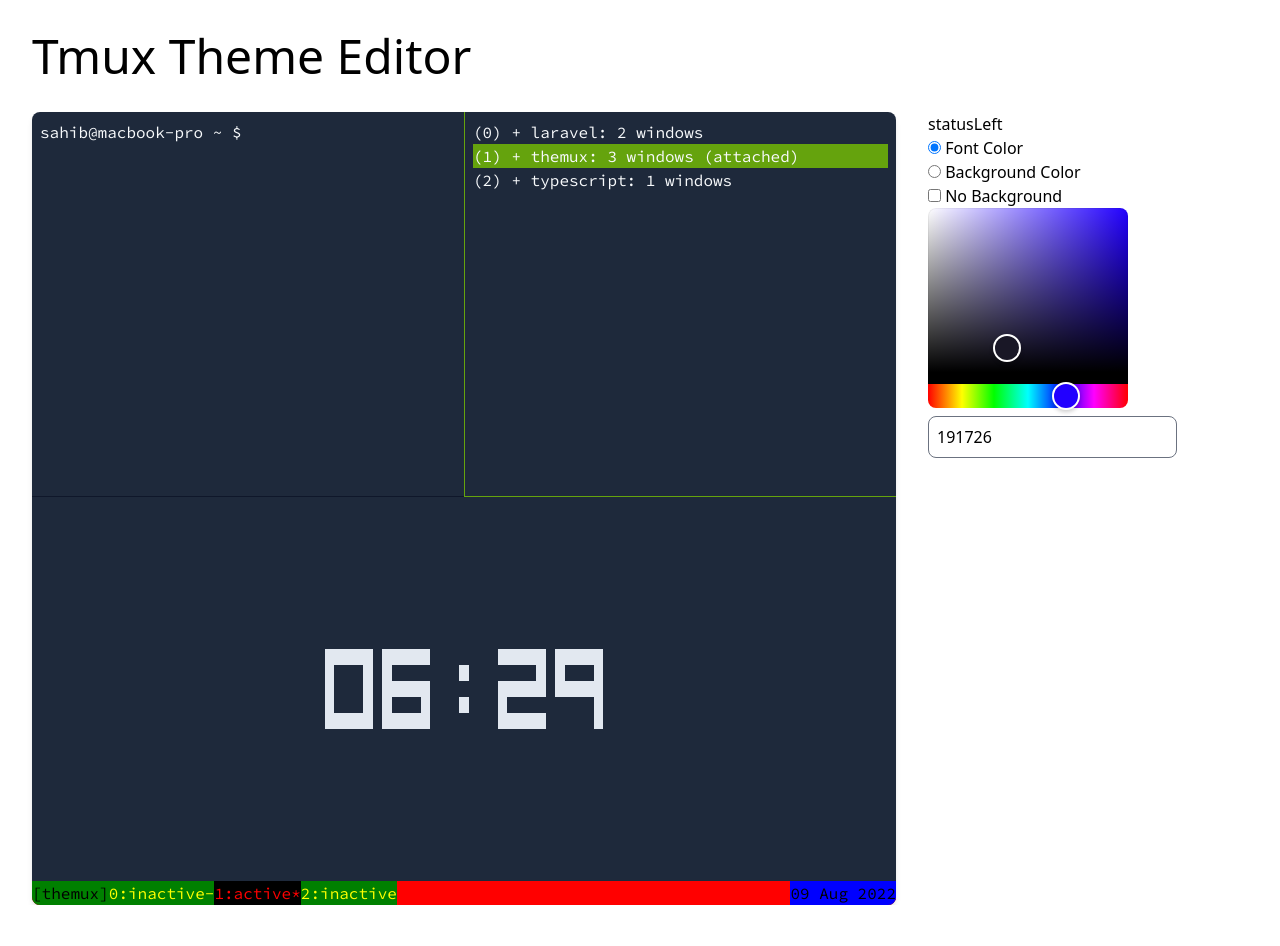
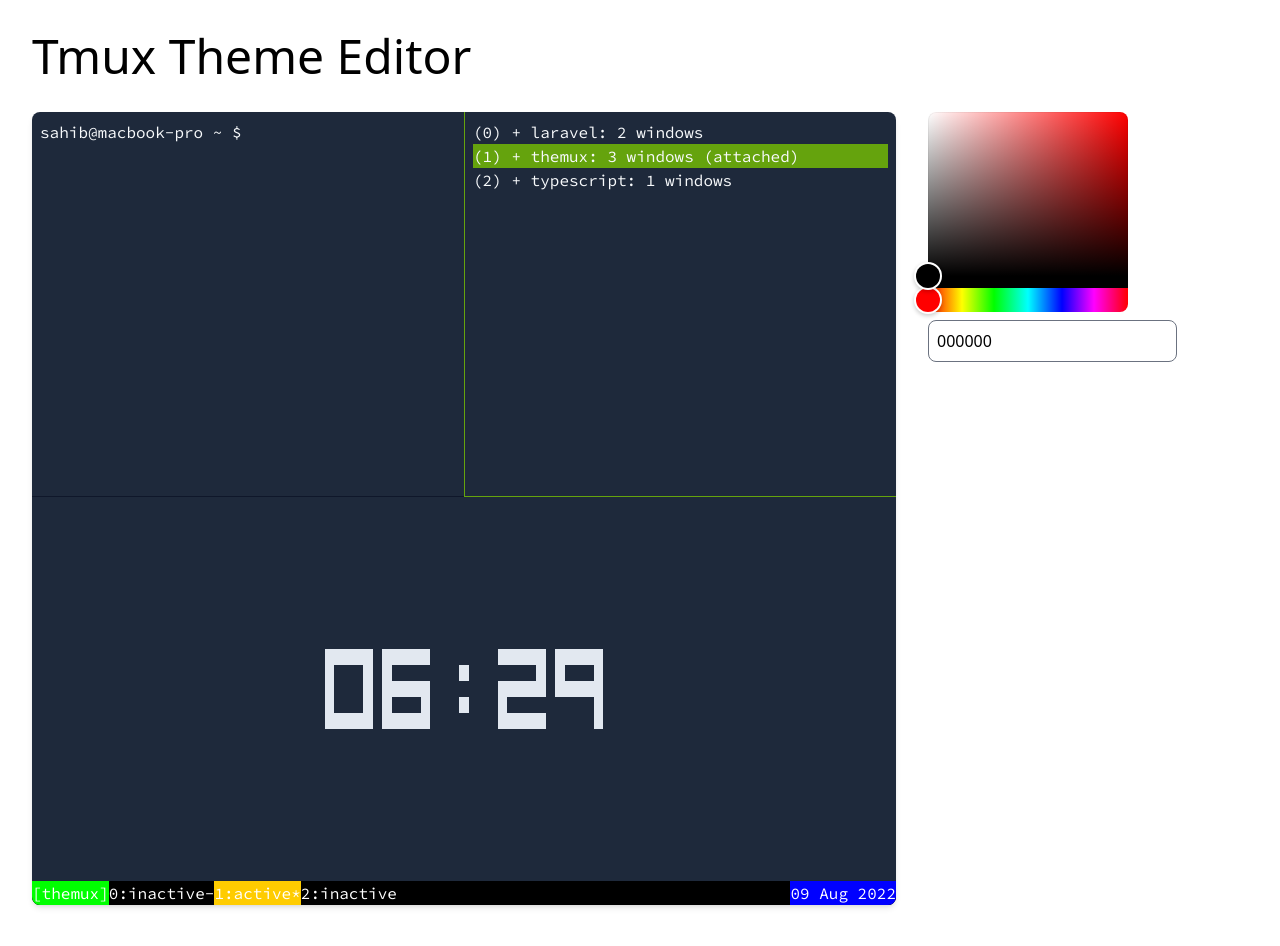
Before and after one commit to sahibalejandro/themux, a React (Vite) app: page / in a window 1280 px wide. Shown: the top 946 px of the page. Before the commit the page ends 905 px from the top, so only its background shows below. Built offline with nearby package versions, Linux system fonts and the light colour scheme.

Commit message:
[wip] adding element properties panel

```diff
--- a/src/components/App.tsx
+++ b/src/components/App.tsx
@@ -1,19 +1,16 @@
-import useStore from "../store";
 import Terminal from "./Terminal";
-import ColorPicker from "./ColorPicker";
+import PropertiesPanel from "./PropertiesPanel";
 
 function App() {
-  const state = useStore();
   return (
-    <div className="px-8">
+    <div className="px-8 pb-16">
       <h1 className="text-5xl mt-8">Tmux Theme Editor</h1>
       <div className="flex mt-8">
         <div className="flex-grow">
           <Terminal />
         </div>
         <div className="ml-8 w-80">
-          {state.currentElement}
-          <ColorPicker />
+          <PropertiesPanel />
         </div>
       </div>
     </div>
--- a/src/components/ColorPicker.tsx
+++ b/src/components/ColorPicker.tsx
@@ -1,67 +1,17 @@
-import { useState } from "react";
 import { HexColorInput, HexColorPicker } from "react-colorful";
 
-import useStore from "../store";
-import { useStyleValue } from "../hooks";
-import RadioButton from "./RadioButton";
+type PropsType = {
+  color: string;
+  onChange: (color: string) => void;
+};
 
-export default function ColorPicker() {
-  const state = useStore();
-  const [property, setProperty] = useState("fg");
-  const [noBackground, setNoBackground] = useState(false);
-  const color = useStyleValue(state.currentElement, property);
-
-  function handleCheckboxChange(e: React.ChangeEvent<HTMLInputElement>) {
-    setProperty(e.target.value);
-  }
-
-  function handleNoBackgroundChange(e: React.ChangeEvent<HTMLInputElement>) {
-    if (e.target.checked) {
-      setProperty("fg");
-      state.setStyleValue("bg", "");
-    }
-
-    setNoBackground(e.target.checked);
-  }
-
-  function handleColorChange(color: string) {
-    state.setStyleValue(property, color);
-  }
-
+export default function ColorPicker(props: PropsType) {
   return (
     <>
-      <div>
-        <RadioButton
-          value="fg"
-          checked={property === "fg"}
-          onChange={handleCheckboxChange}
-        >
-          Font Color
-        </RadioButton>
-      </div>
-      <div>
-        <RadioButton
-          value="bg"
-          disabled={noBackground}
-          checked={property === "bg"}
-          onChange={handleCheckboxChange}
-        >
-          Background Color
-        </RadioButton>
-      </div>
-      <div>
-        <RadioButton
-          checkbox
-          checked={noBackground}
-          onChange={handleNoBackgroundChange}
-        >
-          No Background
-        </RadioButton>
-      </div>
-      <HexColorPicker color={color} onChange={handleColorChange} />
+      <HexColorPicker color={props.color} onChange={props.onChange} />
       <HexColorInput
-        color={color}
-        onChange={handleColorChange}
+        color={props.color}
+        onChange={props.onChange}
         className="border rounded-lg border-gray-500 mt-2 p-2 uppercase"
       />
     </>
--- /dev/null
+++ b/src/components/PropertiesPanel.tsx
@@ -0,0 +1,39 @@
+import useStore from "../store";
+import { useElementProperties } from "../hooks";
+import ColorPicker from "./ColorPicker";
+import type { IElementProperty } from "../types";
+
+export default function PropertiesPanel() {
+  const state = useStore();
+  const elementProperties = useElementProperties(state.currentElement);
+
+  if (elementProperties === undefined) {
+    return <div>No properties for element {state.currentElement}</div>;
+  }
+
+  function handlePropertyChange(property: IElementProperty) {
+    return (value: string) => {
+      state.setPropertyValue(state.currentElement, property, value);
+    };
+  }
+
+  return elementProperties.map((property, index) => {
+    const { uiControl, value } = property;
+    let UIControl: React.ReactNode;
+
+    switch (uiControl) {
+      case "ColorPicker":
+        UIControl = (
+          <ColorPicker
+            color={value}
+            onChange={handlePropertyChange(property)}
+          />
+        );
+        break;
+      default:
+        UIControl = <div>Control {uiControl} is not supported.</div>;
+    }
+
+    return <div key={`${uiControl}-${index}`}>{UIControl}</div>;
+  });
+}
--- a/src/components/Selectable.tsx
+++ b/src/components/Selectable.tsx
@@ -1,10 +1,10 @@
 import useStore from "../store";
-import type { IConfigs } from "../types";
+import type { IElementsProperties } from "../types";
 
 type PropsType = {
   style?: any;
   className?: string;
-  elementName: keyof IConfigs;
+  elementName: keyof IElementsProperties;
   children: React.ReactNode;
 };
 
--- a/src/components/Status.tsx
+++ b/src/components/Status.tsx
@@ -1,21 +1,26 @@
 import Selectable from "./Selectable";
-import { useElementConfig } from "../hooks";
-import type { IConfig } from "../types";
+import { useElementProperties } from "../hooks";
+import type { IElementProperty } from "../types";
 
-function getStyles(config: IConfig) {
-  return {
-    color: config.color,
-    backgroundColor: config.backgroundColor,
-  };
+function getStyles(elementProperties: IElementProperty[]) {
+  return elementProperties.reduce((styles, elementProperty) => {
+    const { cssProperty, value } = elementProperty;
+
+    if (cssProperty !== undefined) {
+      styles = { ...styles, [cssProperty]: value };
+    }
+
+    return styles;
+  }, {});
 }
 
 export default function Status() {
-  const statusStyles = getStyles(useElementConfig("status"));
-  const statusLeftStyles = getStyles(useElementConfig("statusLeft"));
-  const statusRightStyles = getStyles(useElementConfig("statusRight"));
-  const windowStatusStyles = getStyles(useElementConfig("windowStatus"));
+  const statusStyles = getStyles(useElementProperties("status"));
+  const statusLeftStyles = getStyles(useElementProperties("statusLeft"));
+  const statusRightStyles = getStyles(useElementProperties("statusRight"));
+  const windowStatusStyles = getStyles(useElementProperties("windowStatus"));
   const windowStatusCurrentStyles = getStyles(
-    useElementConfig("windowStatusCurrent")
+    useElementProperties("windowStatusCurrent")
   );
 
   return (
--- a/src/components/TmuxElement.tsx
+++ /dev/null
@@ -1,37 +0,0 @@
-import classnames from "classnames";
-
-import { useStyleValue } from "../hooks";
-import useStore from "../store";
-
-type Props = {
-  name: string;
-  className?: string;
-  children?: React.ReactNode;
-};
-
-export default function TmuxElement(props: Props) {
-  const state = useStore();
-  const color = useStyleValue(props.name, "fg");
-  const backgroundColor = useStyleValue(props.name, "bg");
-
-  function handleOnClick(tmuxElement: string) {
-    return () => {
-      state.setCurrentElement(tmuxElement);
-    };
-  }
-
-  const style = { color, backgroundColor };
-  const className = classnames("tmux-element", props.className, {
-    active: state.currentElement === props.name,
-  });
-
-  return (
-    <div
-      style={style}
-      className={className}
-      onClick={handleOnClick(props.name)}
-    >
-      {props.children}
-    </div>
-  );
-}
--- /dev/null
+++ b/src/elementsProperties.ts
@@ -0,0 +1,26 @@
+import { IElementsProperties } from "./types";
+
+// prettier-ignore
+const elementsProperties: IElementsProperties = {
+  status: [
+    { cssProperty: "backgroundColor", tmuxProperty: "bg", uiControl: "ColorPicker", value: "#000000" },
+  ],
+  statusLeft: [
+    { cssProperty: "color", tmuxProperty: "fg", uiControl: "ColorPicker", value: "#ffffff" },
+    { cssProperty: "backgroundColor", tmuxProperty: "bg", uiControl: "ColorPicker", value: "#00ff00" },
+  ],
+  windowStatus: [
+    { cssProperty: "color", tmuxProperty: "fg", uiControl: "ColorPicker", value: "#ffffff" },
+    { cssProperty: "backgroundColor", tmuxProperty: "bg", uiControl: "ColorPicker", value: "#000000" },
+  ],
+  windowStatusCurrent: [
+    { cssProperty: "color", tmuxProperty: "fg", uiControl: "ColorPicker", value: "#ffffff" },
+    { cssProperty: "backgroundColor", tmuxProperty: "bg", uiControl: "ColorPicker", value: "#ffcc00" },
+  ],
+  statusRight: [
+    { cssProperty: "color", tmuxProperty: "fg", uiControl: "ColorPicker", value: "#ffffff" },
+    { cssProperty: "backgroundColor", tmuxProperty: "bg", uiControl: "ColorPicker", value: "#0000ff" },
+  ],
+};
+
+export default elementsProperties;
--- a/src/hooks.ts
+++ b/src/hooks.ts
@@ -1,5 +1,4 @@
 import useStore from "./store";
-import type { IConfigs } from "./types";
 
 // Possible deprecated
 export function useStyleValue(element: string, property: string): string {
@@ -7,7 +6,7 @@ export function useStyleValue(element: string, property: string): string {
   return state.styles[element]?.[property] || "";
 }
 
-export function useElementConfig(elementName: keyof IConfigs) {
+export function useElementProperties(elementName: string) {
   const state = useStore();
-  return state.configs[elementName];
+  return state.elementsProperties[elementName];
 }
--- a/src/store.ts
+++ b/src/store.ts
@@ -1,45 +1,22 @@
+import produce from "immer";
 import create from "zustand";
 
-import type { IStore } from "./types";
+import type { IStore, IElementProperty } from "./types";
+import elementsProperties from "./elementsProperties";
 
 export default create<IStore>((set) => {
   const store: IStore = {
-    // TODO: Move tmux element names to an Enum!
-    currentElement: "statusLeft",
+    currentElement: "status",
+    elementsProperties,
 
-    // Deprecated
-    styles: {
-      statusLeft: { fg: "#191726", bg: "#a3be8c" },
-      statusRight: { fg: "#191726", bg: "#a3be8c" },
-      windowStatus: { fg: "b7b3d1", bg: "" },
-      windowStatusCurrent: { fg: "", bg: "#3a3659" },
-      status: { fg: "#f2f3f7", bg: "#191726" },
-    },
+    setCurrentElement: (elementName: string) =>
+      set({ currentElement: elementName }),
 
-    configs: {
-      status: { color: "black", backgroundColor: "red" },
-      statusLeft: { color: "black", backgroundColor: "green" },
-      statusRight: { color: "black", backgroundColor: "blue" },
-      windowStatusCurrent: { color: "red", backgroundColor: "black" },
-      windowStatus: { color: "yellow", backgroundColor: "green" },
-    },
-
-    setCurrentElement: (elementName: string) => {
-      return set({ currentElement: elementName });
-    },
-
-    // Deprecated
-    setStyleValue: (property: string, value: string) => {
-      return set((state) => {
-        const styles = { ...state.styles };
-
-        if (styles[state.currentElement] !== undefined) {
-          styles[state.currentElement]![property] = value;
-        }
-
-        return { styles };
-      });
-    },
+    setPropertyValue: (
+      elementName: string,
+      property: IElementProperty,
+      value: string
+    ) => set((state) => {}),
   };
 
   return store;
```
Also changed, not shown: src/types.ts (+13 -27 lines).
